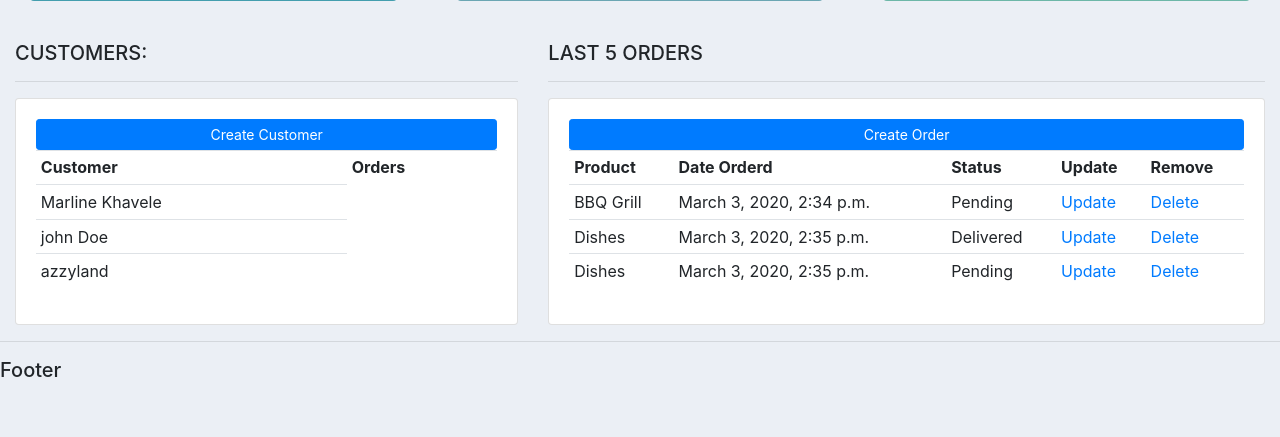
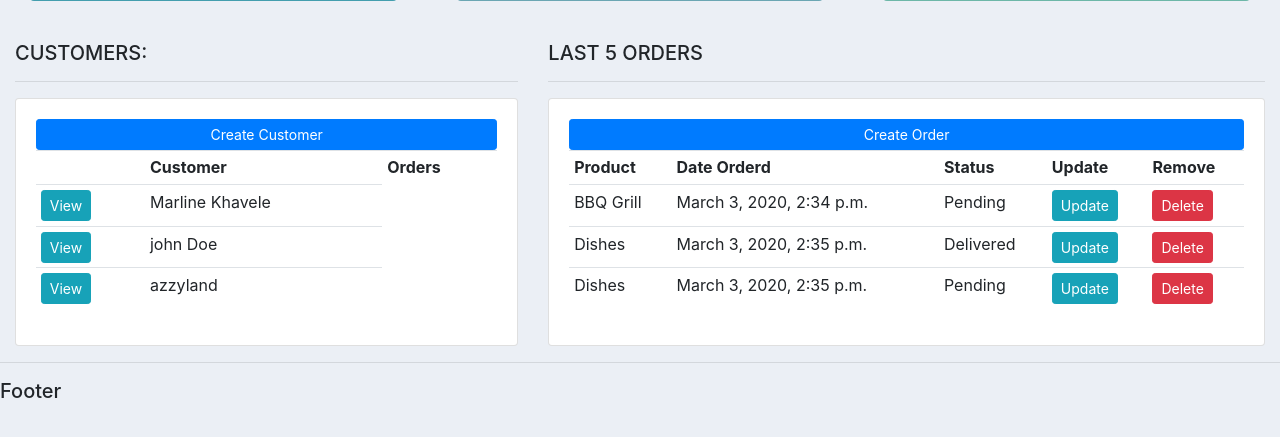
Before and after one commit to Marlinekhavele/CustomerManagementSystem, a Django app: page / in a window 1280 px wide. Shown: the part 228-665 px from the top of the page. Run offline with Django 3.2, Linux system fonts and the light colour scheme; data comes from the database, SQL or seed files in the repository; some libraries are stand-ins or nearby versions.

Commit message:
Added dynamic urls

```diff
--- a/accounts/templates/accounts/dashboard.html
+++ b/accounts/templates/accounts/dashboard.html
@@ -15,11 +15,13 @@
             <a class="btn btn-primary  btn-sm btn-block" href="">Create Customer</a>
             <table class="table table-sm">
                 <tr>
+                    <th></th>
                     <th>Customer</th>
                     <th>Orders</th>
                 </tr>
                 {% for customer in customers %}
                 <tr>
+                    <td> <a class="btn btn-sm btn-info" href="{% url 'customer' customer.id %}">View</a></td>
                     <td>{{customer.name}}</td>
 
                 </tr>
@@ -47,8 +49,8 @@
                     <td>{{order.product}}</td>
                     <td>{{order.date_created}}</td>
                     <td>{{order.status}}</td>
-                    <td><a href="">Update</a></td>
-                    <td><a href="">Delete</a></td>
+                    <td><a class="btn btn-sm btn-info" href="">Update</a></td>
+                    <td><a class="btn btn-sm btn-danger" href="">Delete</a></td>
 
                 </tr>
                 {% endfor %}
--- a/accounts/templates/accounts/navbar.html
+++ b/accounts/templates/accounts/navbar.html
@@ -9,10 +9,10 @@
     <div class="collapse navbar-collapse" id="navbarNav">
         <ul class="navbar-nav">
             <li class="nav-item active">
-                <a class="nav-link" href="#">Dashboard</a>
+                <a class="nav-link" href="{% url 'home' %}">Dashboard</a>
             </li>
             <li class="nav-item">
-                <a class="nav-link" href="#">Products</a>
+                <a class="nav-link" href="{% url 'products' %}">Products</a>
             </li>
 
 
--- a/accounts/urls.py
+++ b/accounts/urls.py
@@ -2,7 +2,7 @@ from django.urls import path
 from . import views
 
 urlpatterns = [
-    path("", views.home),
-    path("products/", views.products),
-    path("customer/<str:pk_test>/", views.customer),
+    path("", views.home, name="home"),
+    path("products/", views.products, name="products"),
+    path("customer/<str:pk_test>/", views.customer, name="customer"),
 ]
```
